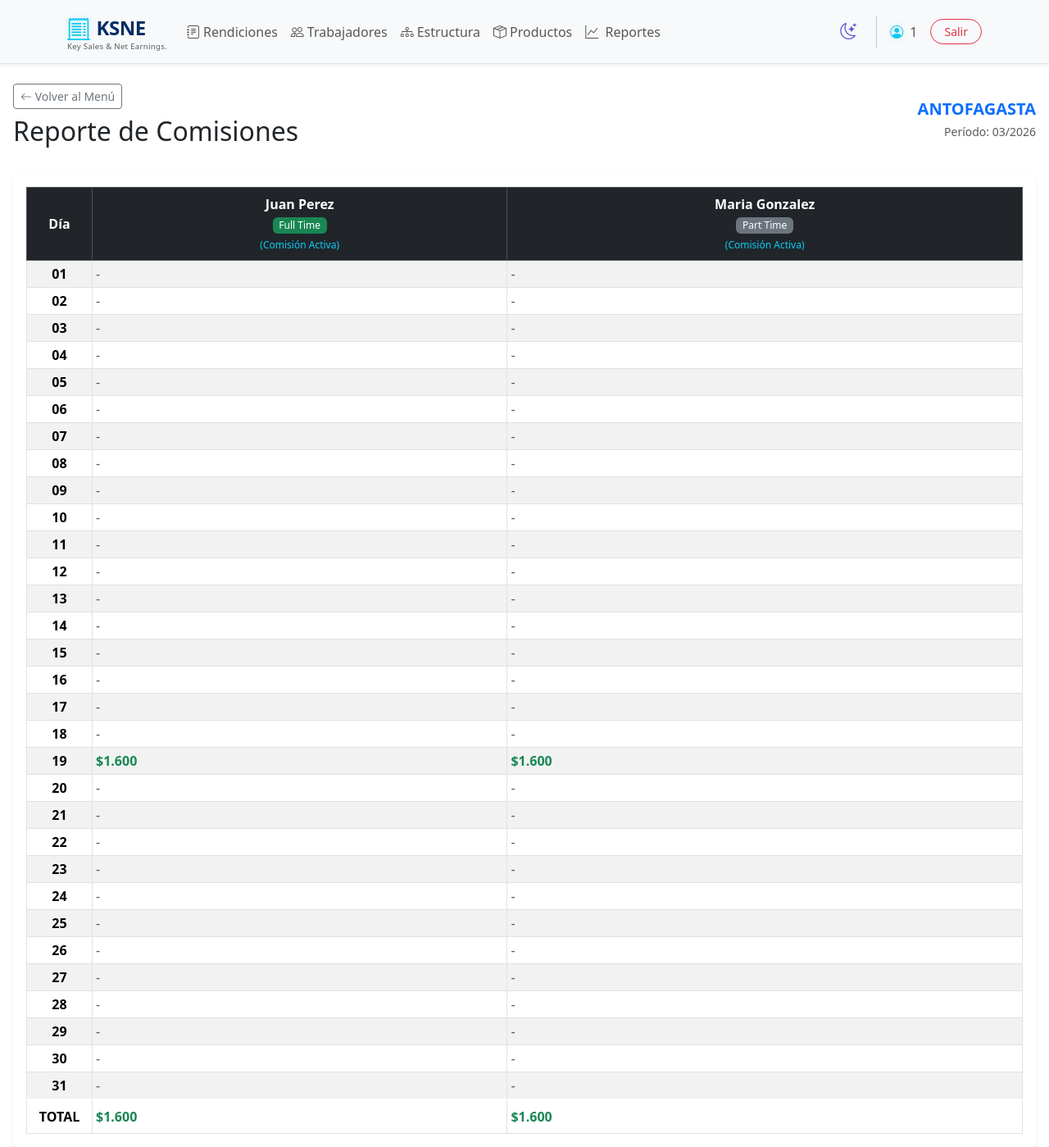
After one commit to SekiDesu0/KSNE, a Flask app: page /admin/reportes/modulo/1/comisiones in a window 1280 px wide. The commit adds this page. Shown: the whole page at 82% size. Run offline with Flask 3, Linux system fonts and the light colour scheme; the visitor is signed in with stand-in values (Sample User, id 1); data comes from the database, SQL or seed files in the repository.

Commit message:
modified:   routes_admin.py 	new file:   templates/admin_report_comisiones.html 	modified:   templates/macros/modals.html

```diff
--- a/routes_admin.py
+++ b/routes_admin.py
@@ -517,3 +517,82 @@ def register_admin_routes(app):
                                data_por_dia=data_por_dia,
                                totales_mes=totales_mes,
                                dias_activos=dias_activos)
+
+    @app.route('/admin/reportes/modulo/<int:modulo_id>/comisiones')
+    @admin_required
+    def report_modulo_comisiones(modulo_id):
+        mes_actual = date.today().month
+        anio_actual = date.today().year
+
+        conn = get_db_connection()
+        c = conn.cursor()
+
+        c.execute("SELECT name FROM modulos WHERE id = ?", (modulo_id,))
+        modulo_info = c.fetchone()
+        if not modulo_info:
+            conn.close()
+            flash("Módulo no encontrado.", "danger")
+            return redirect(url_for('admin_reportes_index'))
+        modulo_name = modulo_info[0]
+
+        # Fetch rendiciones with commission calculations for this module and month
+        c.execute('''
+            SELECT r.id, strftime('%d', r.fecha) as dia,
+                   w.id, w.name, w.tipo, r.worker_comision,
+                   cw.id, cw.name, cw.tipo, r.companion_comision,
+                   COALESCE((SELECT SUM(cantidad * comision_historica) FROM rendicion_items WHERE rendicion_id = r.id), 0) as total_comision
+            FROM rendiciones r
+            JOIN workers w ON r.worker_id = w.id
+            LEFT JOIN workers cw ON r.companion_id = cw.id
+            WHERE r.modulo_id = ? AND strftime('%m', r.fecha) = ? AND strftime('%Y', r.fecha) = ?
+            ORDER BY r.fecha ASC
+        ''', (modulo_id, f'{mes_actual:02}', str(anio_actual)))
+
+        rendiciones = c.fetchall()
+        conn.close()
+
+        workers_data = {}
+
+        for row in rendiciones:
+            r_id, dia, w_id, w_name, w_tipo, w_com, c_id, c_name, c_tipo, c_com, total_com = row
+
+            w_share = 0
+            c_share = 0
+
+            # Split logic
+            if w_com and c_com:
+                w_share = total_com / 2
+                c_share = total_com / 2
+            elif w_com:
+                w_share = total_com
+            elif c_com:
+                c_share = total_com
+
+            # Process Titular Worker
+            if w_id not in workers_data:
+                workers_data[w_id] = {'name': w_name, 'tipo': w_tipo, 'dias': {}, 'total': 0, 'enabled': bool(w_com)}
+            else:
+                if w_com: workers_data[w_id]['enabled'] = True
+
+            workers_data[w_id]['dias'][dia] = workers_data[w_id]['dias'].get(dia, 0) + w_share
+            workers_data[w_id]['total'] += w_share
+
+            # Process Companion (if any)
+            if c_id:
+                if c_id not in workers_data:
+                    workers_data[c_id] = {'name': c_name, 'tipo': c_tipo, 'dias': {}, 'total': 0, 'enabled': bool(c_com)}
+                else:
+                    if c_com: workers_data[c_id]['enabled'] = True
+
+                workers_data[c_id]['dias'][dia] = workers_data[c_id]['dias'].get(dia, 0) + c_share
+                workers_data[c_id]['total'] += c_share
+
+        # Sort alphabetically so the table doesn't shuffle randomly
+        workers_data = dict(sorted(workers_data.items(), key=lambda item: item[1]['name']))
+        dias_en_periodo = [f'{d:02}' for d in range(1, 32)]
+
+        return render_template('admin_report_comisiones.html',
+                               modulo_name=modulo_name,
+                               mes_nombre=f'{mes_actual:02}/{anio_actual}',
+                               workers_data=workers_data,
+                               dias_en_periodo=dias_en_periodo)
--- /dev/null
+++ b/templates/admin_report_comisiones.html
@@ -0,0 +1,85 @@
+{% extends "macros/base.html" %}
+
+{% block title %}Reporte: Comisiones - {{ modulo_name }}{% endblock %}
+
+{% block styles %}
+<style>
+    .numeric-cell {
+        text-align: right;
+        font-family: 'Courier New', Courier, monospace;
+    }
+    .sticky-col {
+        position: sticky;
+        left: 0;
+        z-index: 10;
+        background-color: #f8f9fa !important;
+        border-right: 2px solid #dee2e6;
+    }
+</style>
+{% endblock %}
+
+{% block content %}
+<div class="d-flex justify-content-between align-items-center mb-4">
+    <div>
+        <a href="{{ url_for('admin_reportes_index') }}" class="btn btn-outline-secondary btn-sm mb-2">
+            <i class="bi bi-arrow-left"></i> Volver al Menú
+        </a>
+        <h2>Reporte de Comisiones</h2>
+    </div>
+    <div class="text-end">
+        <div><strong class="text-primary fs-5">{{ modulo_name }}</strong></div>
+        <div class="text-muted"><small>Período: {{ mes_nombre }}</small></div>
+    </div>
+</div>
+
+<div class="card shadow-sm border-0">
+    <div class="card-body">
+        {% if workers_data %}
+        <div class="table-responsive">
+            <table class="table table-bordered table-striped table-hover table-sm mb-0 text-nowrap">
+                <thead class="table-dark text-center align-middle">
+                    <tr>
+                        <th class="sticky-col py-2" style="width: 80px;">Día</th>
+                        {% for w_id, data in workers_data.items() %}
+                            <th class="py-2">
+                                {{ data.name }}<br>
+                                <span class="badge {% if data.tipo == 'Full Time' %}bg-success{% else %}bg-secondary{% endif %} fw-normal mt-1">{{ data.tipo }}</span>
+                                <br>
+                                <small class="{% if data.enabled %}text-info{% else %}text-danger{% endif %} fw-normal" style="font-size: 0.75em;">
+                                    {% if data.enabled %}(Comisión Activa){% else %}(Sin Comisión){% endif %}
+                                </small>
+                            </th>
+                        {% endfor %}
+                    </tr>
+                </thead>
+                <tbody>
+                    {% for dia in dias_en_periodo %}
+                    <tr>
+                        <td class="align-middle sticky-col numeric-cell fw-bold text-center">{{ dia }}</td>
+                        {% for w_id, data in workers_data.items() %}
+                            {% set comision = data.dias.get(dia, 0) %}
+                            <td class="align-middle numeric-cell {% if comision > 0 %}text-success fw-bold{% else %}text-muted{% endif %}">
+                                {{ ("$" ~ "{:,.0f}".format(comision).replace(',', '.')) if comision > 0 else "-" }}
+                            </td>
+                        {% endfor %}
+                    </tr>
+                    {% endfor %}
+                </tbody>
+                <tfoot class="table-group-divider fw-bold bg-dark text-white sticky-bottom">
+                    <tr>
+                        <td class="align-middle sticky-col py-2 text-center">TOTAL</td>
+                        {% for w_id, data in workers_data.items() %}
+                            <td class="align-middle numeric-cell py-2 text-success fs-6">
+                                ${{ "{:,.0f}".format(data.total).replace(',', '.') }}
+                            </td>
+                        {% endfor %}
+                    </tr>
+                </tfoot>
+            </table>
+        </div>
+        {% else %}
+        <div class="alert alert-info text-center mb-0">No hay trabajadores con rendiciones registradas para este módulo en el período actual.</div>
+        {% endif %}
+    </div>
+</div>
+{% endblock %}
--- a/templates/macros/modals.html
+++ b/templates/macros/modals.html
@@ -482,7 +482,7 @@
                                     <h5 class="card-title mb-0">Comisiones</h5>
                                 </div>
                                 <p class="text-muted small flex-grow-1">Cálculo de comisiones generadas por los trabajadores en este módulo.</p>
-                                <button class="btn btn-outline-success w-100 mt-3" onclick="alert('Reporte en construcción')">Generar Reporte</button>
+                                <a href="{{ url_for('report_modulo_comisiones', modulo_id=modulo_id) }}" class="btn btn-outline-success w-100 mt-3">Generar Reporte</a>
                             </div>
                         </div>
                     </div>
```
